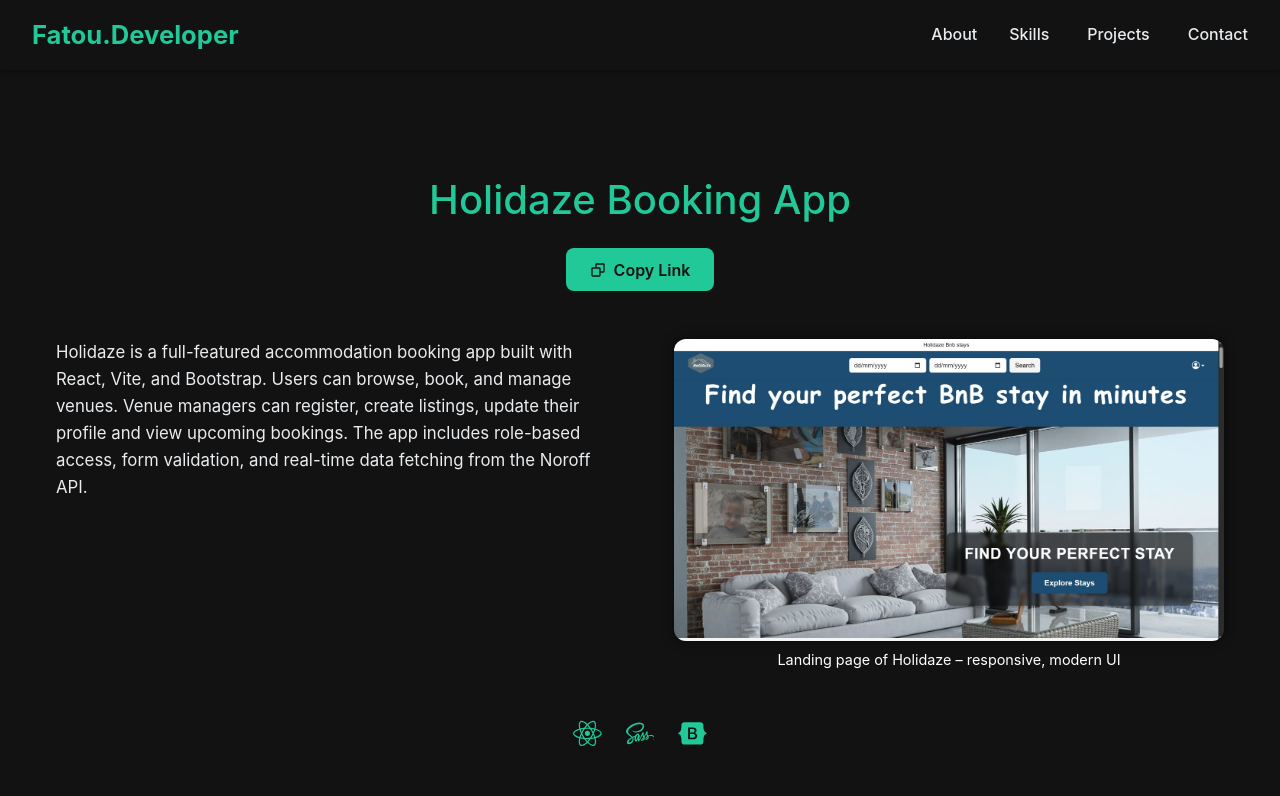
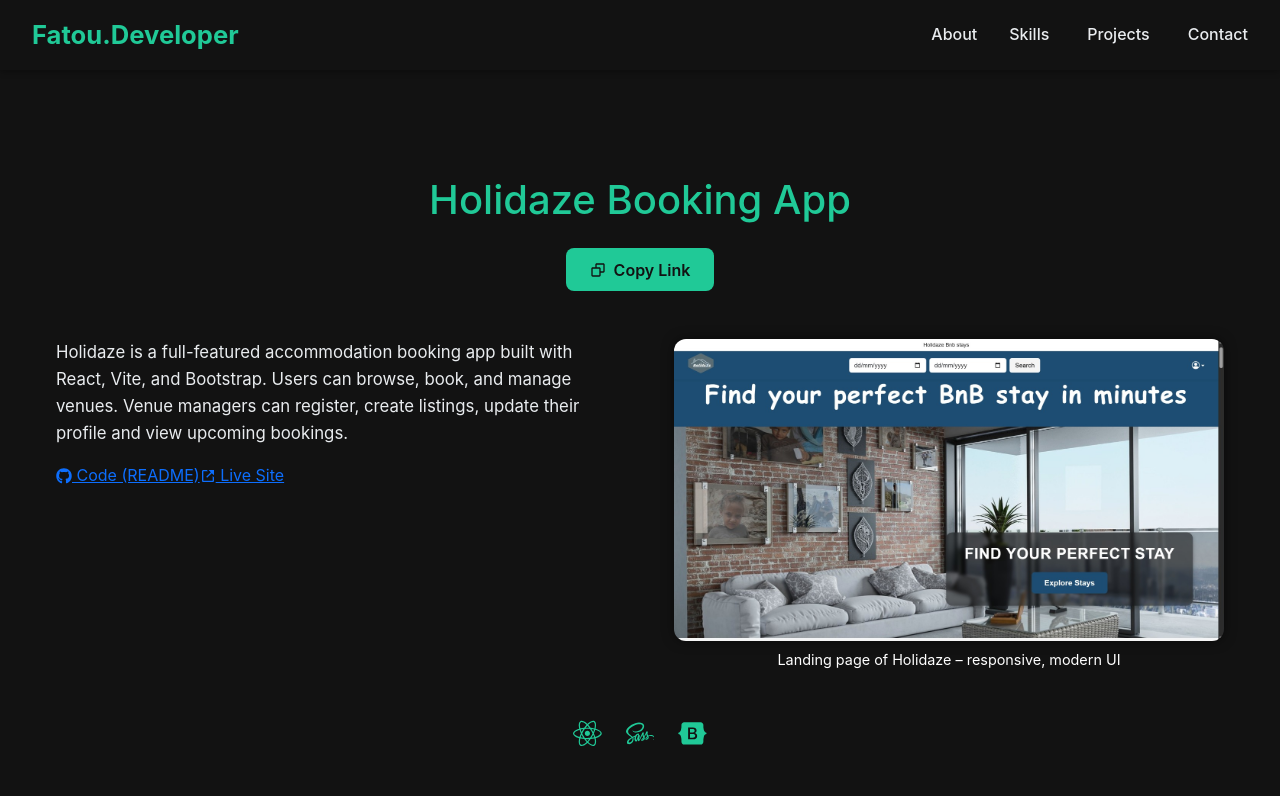
Before and after one commit to fantadiallo/Portofolio, a React (Vite) app: page /projects/project-1 in a window 1280 px wide. Shown: the top 796 px of the page. Built offline with nearby package versions, Linux system fonts and the light colour scheme.

Commit message:
adjusted

```diff
--- a/src/components/Hero/HeroBanner.module.scss
+++ b/src/components/Hero/HeroBanner.module.scss
@@ -151,7 +151,7 @@
     font-size: 1.05rem;
     text-decoration: none;
     position: relative;
-    transition: color 0.3s ease;
+    transition: color 0.3s, background 0.3s;
 
     &::after {
       content: "";
@@ -161,16 +161,11 @@
       width: 0;
       height: 2px;
       background-color: $accent-primary;
-      transition: width 0.3s ease;
+      transition: width 0.3s;
     }
 
-    &:hover {
-      color: #fff; // or $light-text if that's white
 
-      &::after {
-        width: 100%;
-      }
-    }
+
   }
 }
 
--- a/src/components/Project1/Project1.jsx
+++ b/src/components/Project1/Project1.jsx
@@ -28,7 +28,7 @@ export default function Project1() {
           whileInView={{ opacity: 1, x: 0, scale: 1 }}
           transition={{ duration: 1.2, ease: "easeOut" }}
         >
-          <img src="/projectExam.png" alt="Holidaze Screenshot" />
+          <img src="/Holidaze.png" alt="Holidaze Screenshot" />
         </motion.div>
 
         <motion.div
--- a/src/components/Project2/Project2.jsx
+++ b/src/components/Project2/Project2.jsx
@@ -53,13 +53,23 @@ export default function Project2() {
           A fully functional online store built using React, Bootstrap, and SCSS. It features dynamic product pages, a working cart system, and a checkout confirmation flow. The design is responsive and follows clean UI principles.
         </p>
         <div className={styles.links}>
-          <a href="#project2-details">
+          <a href="/projects/project-2" className={styles.link}>
             View Details
+          </a>
+          <a
+            href="https://github.com/fantadiallo/my-ecommerce-store"
+            target="_blank"
+            rel="noopener noreferrer"
+            className={styles.link}
+          >
+            <FaReact style={{ marginRight: "6px" }} />
+            Repo
           </a>
           <a
             href="https://onlinestore1230.netlify.app/"
             target="_blank"
             rel="noopener noreferrer"
+            className={styles.link}
           >
             <BiLinkExternal /> Live Site
           </a>
--- a/src/components/Project3/Project3.jsx
+++ b/src/components/Project3/Project3.jsx
@@ -54,11 +54,17 @@ export default function Project3() {
         </p>
         <div className={styles.links}>
           <a
-            href="https://github.com/fantadiallo/pet-adoption-app"
+            href="/projects/project-3"
+            className={styles.link}
+          >
+            View Details
+          </a>
+          <a
+            href="https://github.com/fantadiallo/SemesterProject2"
             target="_blank"
             rel="noopener noreferrer"
           >
-            <FaGithub /> Code
+            <FaGithub /> Repo
           </a>
           <a
             href="https://petadopt.netlify.app/"
--- a/src/pages/Project1Page/Project1Page.jsx
+++ b/src/pages/Project1Page/Project1Page.jsx
@@ -24,8 +24,23 @@ export default function Project1Page() {
             Holidaze is a full-featured accommodation booking app built with React, Vite, and Bootstrap.
             Users can browse, book, and manage venues. Venue managers can register,
             create listings, update their profile and view upcoming bookings.
-            The app includes role-based access, form validation, and real-time data fetching from the Noroff API.
-          </p>
+         </p>
+          <div className={styles.projectLinks}>
+            <a
+              href="https://github.com/fantadiallo/HolidazeSemesterproject"
+              target="_blank"
+              rel="noreferrer"
+            >
+              <FaGithub /> Code (README)
+            </a>
+            <a
+              href="https://holidazebnb.netlify.app/"
+              target="_blank"
+              rel="noreferrer"
+            >
+              <BiLinkExternal /> Live Site
+            </a>
+          </div>
         </div>
 
         <div className={styles.imageBox}>
```
Also changed, not shown: 1 other file (tests, documents, lock files or other folders).
